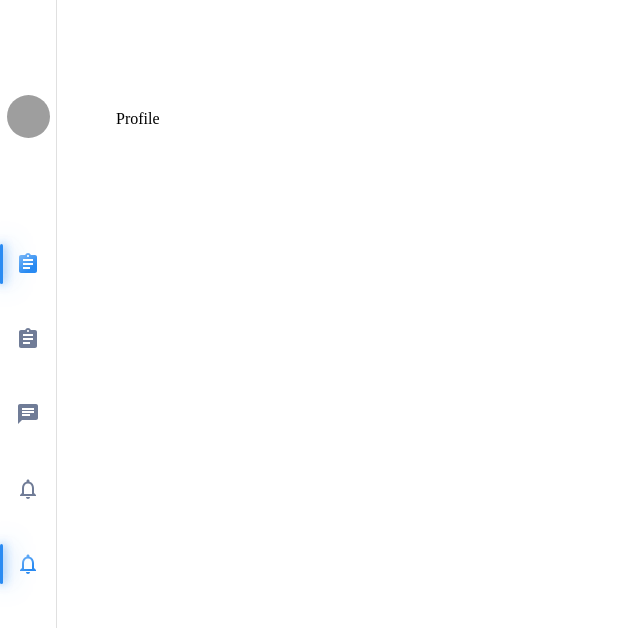
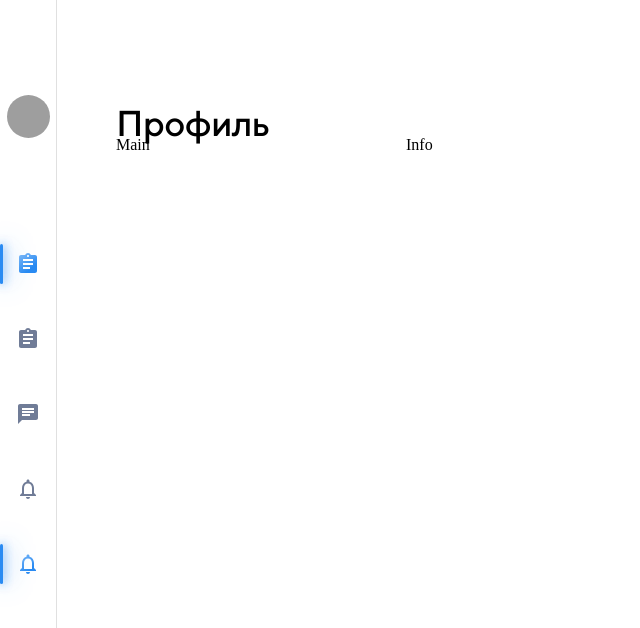
Before and after one commit to mshumsky/react-blog, a React (Create React App) app: page /profile in a window 1280 px wide. Shown: the top 628 px of the page, without its empty margins (0-640 px from the left). Built offline with nearby package versions, Linux system fonts and the light colour scheme; grey boxes are pictures that could not be loaded.

Commit message:
Basic profile layout & ApiImage interface

```diff
--- a/src/components/profile.tsx
+++ b/src/components/profile.tsx
@@ -1,15 +1,25 @@
 import React from "react";
 
 import {useTypedSelector} from "../redux";
+import {Typography} from "@material-ui/core";
 
 const Profile: React.FC = () => {
 	const store = useTypedSelector(store => store.profile);
 
 
 
+
 	return (
-		<div>
-			Profile
+		<div className="Profile-Root">
+			<Typography variant="h2">Профиль</Typography>
+			<div className="Profile-Container">
+				<div className="Profile-Main">
+					Main
+				</div>
+				<div className="Profile-Info">
+					Info
+				</div>
+			</div>
 		</div>
 	);
 };
--- /dev/null
+++ b/src/theme/components/profile.scss
@@ -0,0 +1,11 @@
+.Profile-Container {
+	display: flex;
+}
+
+.Profile-Main {
+	flex-basis: 290px;
+}
+
+.Profile-Info {
+	flex-grow: 1;
+}
--- a/src/theme/components/sidemenu.scss
+++ b/src/theme/components/sidemenu.scss
@@ -46,16 +46,16 @@
 	display: flex;
 	align-items: center;
 	& > .MuiTypography-root {
-		font-family: "TT Norms";
+		font-family: $primary-font;
 		font-size: 18px;
 		line-height: 21px;
-		color: #0D1C2E;
+		color: $color-black;
 		font-weight: 600;
 		margin-right: 6px;
 	}
 	& > .MuiIconButton-root {
 		top: 1px;
-		color: #0D1C2E;
+		color: $color-black;
 	}
 }
 
@@ -78,15 +78,15 @@
 	.MuiListItemIcon-root{
 		min-width: 24px;
 		margin-right: 17px;
-		color: #707C97;
+		color: $color-grey;
 	}
 	.MuiListItemText-primary {
-		font-family: "TT Norms";
+		font-family: $primary-font;
 		font-size: 16px;
 		line-height: 19px;
 		font-weight: bold;
 		text-transform: uppercase;
-		color: #707C97;
+		color: $color-grey;
 	}
 }
 
@@ -95,7 +95,7 @@
 		fill: url("#paint0_linear");
 	}
 	.MuiListItemText-primary {
-		color: #2A8BF2;
+		color: $color-lightblue;
 	}
 	&::before {
 		content: "";
@@ -103,7 +103,7 @@
 		left: 0;
 		height: 100%;
 		width: 3px;
-		background: #2A8BF2;
+		background: $color-lightblue;
 		box-shadow: 1px 0px 10px rgba(42, 139, 242, 0.45), 0px 0px 10px rgba(42, 139, 242, 0.55), 4px 0px 25px rgba(42, 139, 242, 0.75);
 		border-radius: 3px;
 	}
@@ -119,9 +119,9 @@
 		box-shadow: 0px 0px 16px rgba(0, 0, 0, 0.1);
 	}
 	.MuiMenuItem-root {
-		font-family: "TT Norms";
+		font-family: $primary-font;
 		font-size: 16px;
 		line-height: 19px;
-		color: #0D1C2E;
+		color: $color-black;
 	}
 }
--- a/src/theme/index.scss
+++ b/src/theme/index.scss
@@ -1,12 +1,18 @@
+@import url('https://fonts.googleapis.com/css2?family=Nunito:ital,wght@0,200;0,300;0,400;0,600;0,700;0,800;0,900;1,200;1,300;1,400;1,600;1,700;1,800;1,900&display=swap');
+
 @import "theme/variables.scss";
 @import "theme/normalize.css";
+@import "theme/materialui.scss";
 
 @import "theme/components/sidemenu.scss";
+@import "theme/components/profile.scss";
 
 .app {
 	display: flex;
 }
 
 main {
+	box-sizing: border-box;
 	padding: 110px 60px 0 60px;
+	width: 100%;
 }
--- /dev/null
+++ b/src/theme/materialui.scss
@@ -0,0 +1,6 @@
+.MuiTypography-root.MuiTypography-h2 {
+	font-family: $primary-font;
+	font-size: 36px;
+	line-height: 26px;
+	font-weight: 500;
+}
--- a/src/theme/variables.scss
+++ b/src/theme/variables.scss
@@ -1 +1,9 @@
 $transition-timing-fast: .25s ease;
+
+$primary-font: "TT Norms", sans-serif;
+$secondary-font: "Nunito", sans-serif;
+
+$color-black: #0D1C2E;
+$color-grey: #707C97;
+$color-gray: #707C97;
+$color-lightblue: #2A8BF2;
```
Also changed, not shown: src/redux/reducers/user.reducer.ts (+8 -1 lines).
